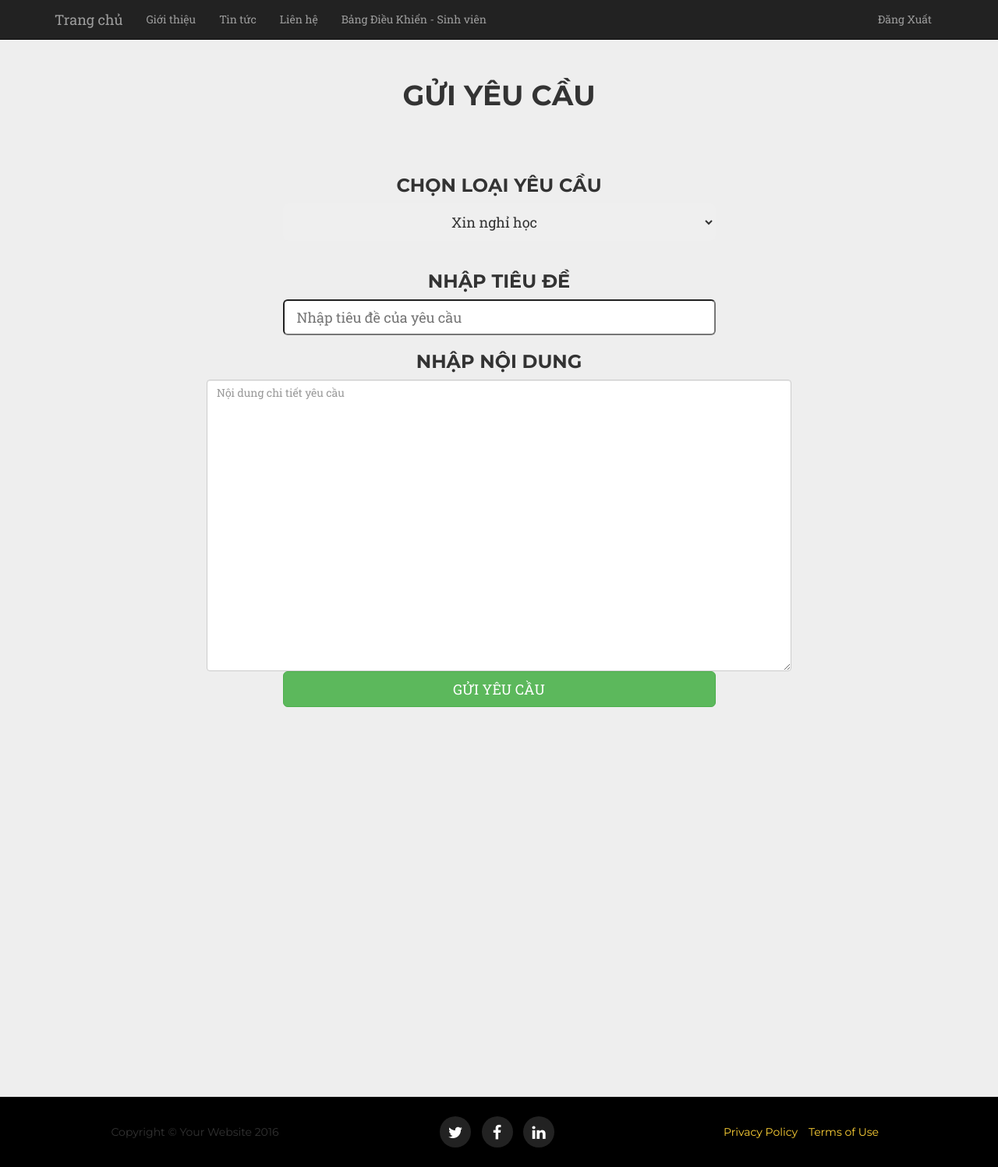
After one commit to nhankiet/2017_14BIT_GroupB_QLSV, a PHP site: page /sinhvien-guiyeucau.php in a window 1280 px wide. The commit adds this page. Shown: the whole page at 78% size. Run offline with PHP 8.4, Linux system fonts and the light colour scheme; a user stored in the database is signed in; some libraries are stand-ins or nearby versions; some web fonts are replaced.

Commit message:
Bổ sung phần "Thêm yêu cầu"
_ Bổ sung phần "Gửi yêu cầu" cho sinh viên
_ Cập nhật lại database
_ Thêm nút "Gửi yêu cầu" trong panel sinh viên

```diff
--- a/panel-sinhvien.php
+++ b/panel-sinhvien.php
@@ -33,6 +33,10 @@
 						<td><a href="sinhvien-xemdiem.php"><div class="btn btn-lg btn-success">Xem kết quả</div></a></td>
 						<td><a href="doipass.php"><div class="btn btn-lg btn-default">Đổi mật khẩu</div></a></td>
 					</tr>
+					<tr>
+						<td><a href="sinhvien-guiyeucau.php"><div class="btn btn-lg btn-xl">Gửi yêu cầu</div></a></td>
+
+					</tr>
 
 				</tbody>
 			</table>
--- /dev/null
+++ b/sinhvien-guiyeucau.php
@@ -0,0 +1,105 @@
+	<?php require("header.php"); ?>
+	<title>Gửi yêu cầu - Sinh viên</title>
+	<link rel="stylesheet" href="css/style.css">
+
+</head>
+
+
+
+
+<body>
+    <?php require("topnavbar.php") ?>
+    <?php
+		if( !(isset($_SESSION["userid"]) && $_SESSION["userloaiuser"] == 3) )
+			header("Location:index.php");
+	?>
+  	<hr><hr><hr>
+  	<?php
+		$masv = $_SESSION["userid"];
+		if(isset($_POST["THEM"])&&($_POST["THEM"]=="GỬI YÊU CẦU"))
+		{
+			$loai = $_POST["loai"];
+			$tieude = $_POST["tieude"];
+			$noidung = $_POST["noidung"];
+
+			$str_laymayc = "select count(*) from yeucau";
+			$kq_laymayc = mysqli_query($conn, $str_laymayc);
+			$somayc = mysqli_fetch_array($kq_laymayc);
+
+			$mayc = "YC".sprintf("%08d", $somayc[0]+1);
+
+
+			$str_guiyeucau = "insert into yeucau(MaYC, MaUser, Loai, TieuDe, NoiDung) values('$mayc', '$masv', '$loai', '$tieude', '$noidung');";
+			mysqli_query($conn, $str_guiyeucau);
+
+			$str_guiyeucau = NULL;
+			unset($mayc, $masv, $loai, $tieu, $noidung, $str_laymayc, $str_guiyeucau);
+			header('Refresh: 0');
+
+		}
+
+
+	?>
+
+
+   	<div class="container">
+   		<div class="row">
+   			<div class="col-lg-12">
+   				<form class="" action="sinhvien-guiyeucau.php" method="post" onSubmit="return confirm('Bạn muốn gửi yêu cầu này?');">
+
+   				<h1 class="text-center">Gửi yêu cầu</h1>
+				<hr><hr>
+   				<div class="row">
+					<div class="col-lg-3">&nbsp;</div>
+					<div class="col-lg-6">
+						<h3 class="text-center">Chọn loại yêu cầu</h3>
+						<select class="center-block btn btn-lg btn-block" name="loai">
+							<option value="Xin nghỉ học">Xin nghỉ học</option>
+							<option value="Xin tạm hoãn học tập và bảo lưu kết quả">Xin tạm hoãn học tập và bảo lưu kết quả</option>
+							<option value="Xin giấy xác nhận sinh viên">Xin giấy xác nhận sinh viên</option>
+							<option value="Xin phúc khảo">Xin phúc khảo</option>
+							<option value="Xin có ý kiến đóng góp">Xin có ý kiến đóng góp</option>
+							<option value="Khác">Khác</option>
+						</select>
+					</div>
+					<div class="col-lg-3">&nbsp;</div>
+
+					<hr><br>
+					<hr><hr>
+
+					<div class="col-lg-3">&nbsp;</div>
+					<div class="col-lg-6">
+						<h3 class="text-center">Nhập tiêu đề</h3>
+						<input required class="input-lg center-block btn-block" name="tieude" placeholder="Nhập tiêu đề của yêu cầu"/>
+					</div>
+					<div class="col-lg-3">&nbsp;</div>
+
+
+					<hr><br>
+					<hr><hr>
+
+					<div class="col-lg-2">&nbsp;</div>
+					<div class="col-lg-8">
+						<h3 class="text-center">Nhập nội dung</h3>
+						 <textarea class="form-control" rows="18" name="noidung" placeholder="Nội dung chi tiết yêu cầu" required></textarea>
+					</div>
+					<div class="col-lg-2">&nbsp;</div>
+
+					<br><br><hr>
+
+					<div class="col-lg-3">&nbsp;</div>
+					<div class="col-lg-6">
+						<input class="btn btn-success btn-block center-block btn-lg" value="GỬI YÊU CẦU" name="THEM" type="submit">
+					</div>
+					<div class="col-lg-3">&nbsp;</div>
+
+
+					</form>
+				</div>
+			</div>
+		</div>
+	</div>
+
+
+
+<?php require("footer.php") ?>
```
Also changed, not shown: qlsv-sha512update.sql (+12 -8 lines), admin-themsinhvien.php (line endings or trailing spaces).
